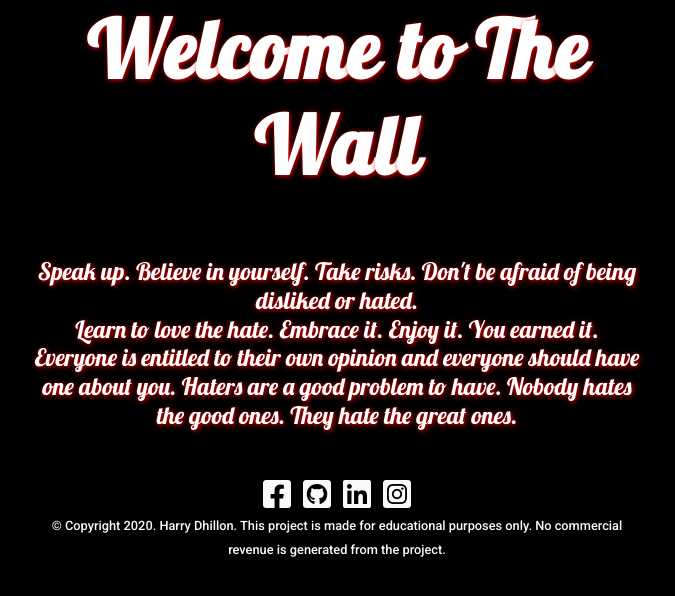
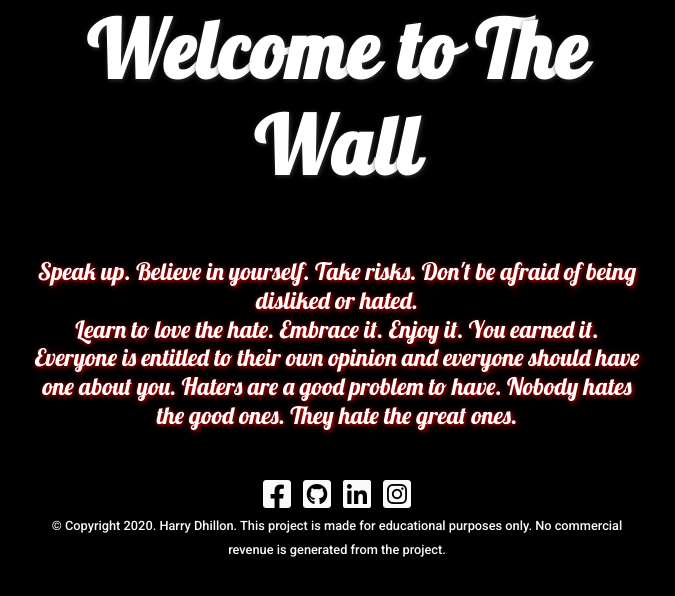
Before and after one commit to Harry-Leepz/Project-Airtown, a Flask app: page /the_wall in a window 1280 px wide. Shown: the part 45-641 px from the top of the page, without its empty margins (303-978 px from the left). Run offline with Flask 2, Linux system fonts and the light colour scheme; data that the repository does not hold is empty; some libraries are stand-ins or nearby versions.

Commit message:
Fix errors and warnings to pass HTML and JShint Validators

```diff
--- a/static/css/style.css
+++ b/static/css/style.css
@@ -631,12 +631,12 @@ ul {
 /* JS Animation Starts */
 
 span {
-    color: rgba(0, 0, 0, 0.158);
+    text-shadow: 1px 1px 5px #FF0000;
     transition: all 0.2s ease;
 }
 
 span.red-animation {
-   color: rgb(255, 255, 255);
+    text-shadow: 1px 1px 5px #373737;
 }
 
 /* JS Animation Ends */
--- a/static/js/script.js
+++ b/static/js/script.js
@@ -1,8 +1,10 @@
+/*jshint esversion: 6 */
+
 let animation = document.querySelector('.animation');
 let animationText = animation.textContent;
 let animationTextSplit = animationText.split("");
 
-animation.textContent = ""
+animation.textContent = "";
 
 for (let i = 0; i < animationTextSplit.length; i++) {
     animation.innerHTML += "<span>" + animationTextSplit[i] + "</span>";
@@ -14,7 +16,7 @@ let timer = setInterval(onTick, 50);
 function onTick() {
     let span = animation.querySelectorAll('span')[char];
     span.classList.add('red-animation');
-    char++
+    char++;
     if(char === animationTextSplit.length) {
         complete();
         return;
--- a/templates/base.html
+++ b/templates/base.html
@@ -57,7 +57,6 @@
 <!-- Navbar Section Ends -->
 
 <!-- Flash Message Section Starts -->
-    <section>
 {% with messages = get_flashed_messages() %}
     {% if messages %}
         {% for message in messages %}
@@ -70,14 +69,11 @@
         {% endfor %}
     {% endif %}
 {% endwith %}
-    </section>
 <!-- Flash Message Section Ends -->
 
-<!-- Block Content Section Ends -->
 {% block content %}
 
 {% endblock %}
-<!-- Block Content Section Ends -->
 
 <!-- Footer Section Starts -->
     <footer>
@@ -124,9 +120,5 @@
     <script src="https://cdnjs.cloudflare.com/ajax/libs/popper.js/1.16.1/umd/popper.min.js"></script>
     <script src="https://cdnjs.cloudflare.com/ajax/libs/twitter-bootstrap/4.5.2/js/bootstrap.min.js"></script>
     <script src="{{ url_for ('static', filename='js/script.js')}}"></script>
-{% block scripts %}
-
-{% endblock %}
-<!-- Script Tags End -->
 </body>
 </html>
--- a/templates/sign-up.html
+++ b/templates/sign-up.html
@@ -24,13 +24,13 @@
                         <div class="form-group text-center">
                             <!-- First Name -->
                             <label class="label" for="firstname"><i class="fas fa-user-edit"></i></label>
-                            <input type="text" name="firstname" class="" pattern="^[a-zA-Z]{1,25}$"
+                            <input type="text" name="firstname" id="firstname" class="" pattern="^[a-zA-Z]{1,25}$"
                                 placeholder="Enter First Name" required>
                         </div>
                         <div class="form-group text-center">
                             <!-- Last Name -->
                             <label class="label" for="lastname"><i class="fas fa-user-edit"></i></label>
-                            <input type="text" name="lastname" class="input" pattern="^[a-zA-Z]{1,25}$"
+                            <input type="text" name="lastname" id="lastname" class="input" pattern="^[a-zA-Z]{1,25}$"
                                 placeholder="Enter Last Name" required>
                         </div>
                         <div class="form-group text-center">
--- a/templates/wall.html
+++ b/templates/wall.html
@@ -2,7 +2,7 @@
 
 {% block content %}
 
-<!-- The Wall Hero Image Starts -->
+<!-- The Wall Heading Starts -->
     <div class="container-fluid">
         <div class="row justify-content-center">
             <div class="col-md-10 col-sm-12 col-lg-6 col-12">
@@ -22,7 +22,16 @@
             </div>
         </div>
     </div>
-<!-- The Wall Hero mage Ends -->
+
+<!-- The Wall Search Starts -->
+    <div class="container-fluid">
+        <div class="row justify-content-center">
+            <div class="col-12 col-sm-12 col-md-8 col-lg-6">
+
+            </div>
+        </div>
+    </div>
+
 
 <!-- The Wall Post Section Starts -->
     <div class="container-fluid wall-container">
@@ -59,12 +68,9 @@
                         </li>
                     {% endfor %}
                 </ul>
-            <!-- Posts Ends -->
             </div>
         </div>
     </div>
-
-
 
 {% for post in posts %}
     {% if session.user|lower == post.post_author|lower %}
@@ -90,5 +96,5 @@
 </div>
     {% endif %}
 {% endfor %}
-<!-- The Wall Post Section Ends -->
+
 {% endblock %}
```
Lines whose indentation alone changed are shown as unchanged.
